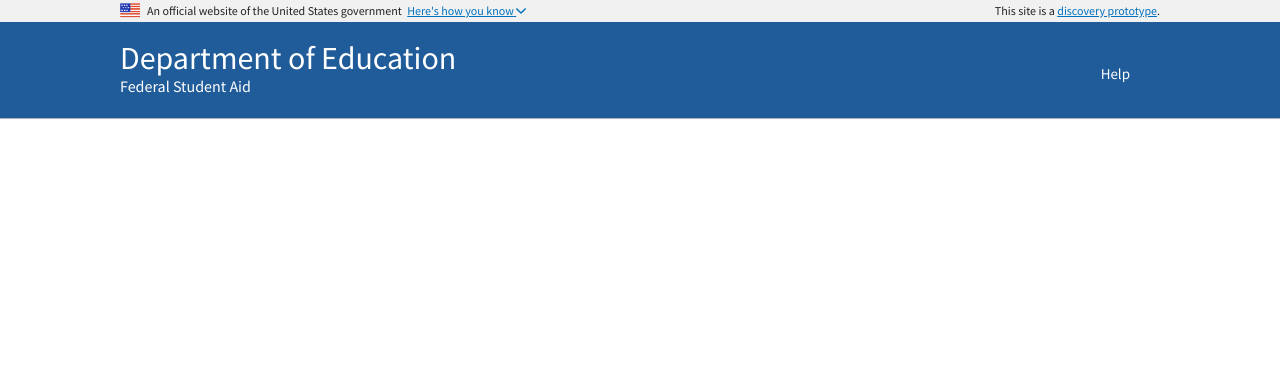
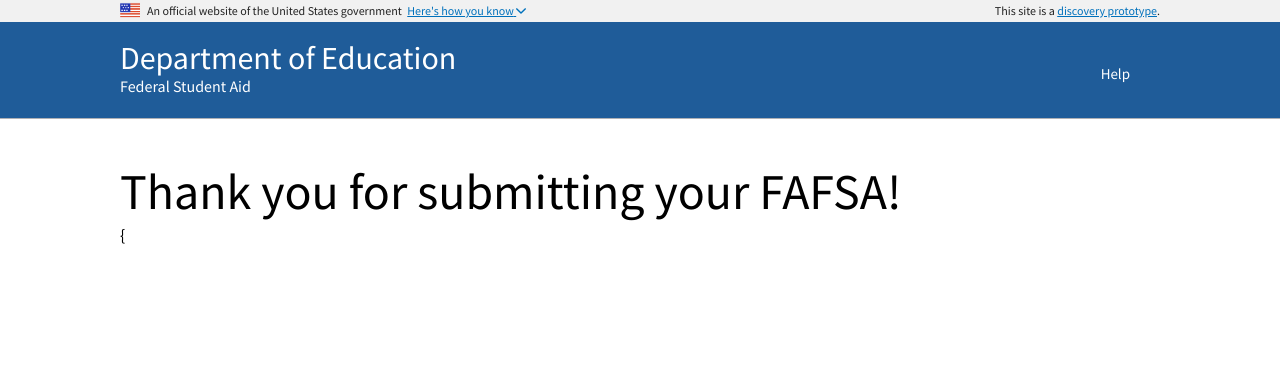
Before and after one commit to 18F/ffd-info-exchange, a Django app: template ffd_info_exchange/fafsa/templates/confirmation.html in a window 1280 px wide. Shown: the top 379 px of the page. Run offline with Django 3.2, Linux system fonts and the light colour scheme; the template is opened without the code that fills it, so the values that code supplies are empty.

Commit message:
Add a final screen

```diff
--- a/ffd_info_exchange/fafsa/templates/confirmation.html
+++ b/ffd_info_exchange/fafsa/templates/confirmation.html
@@ -1,4 +1,5 @@
 {% extends 'base.html' %}
 
 {% block content %}
+<h1 class="headline-text">Thank you for submitting your FAFSA!</h1>{
 {% endblock %}
```
